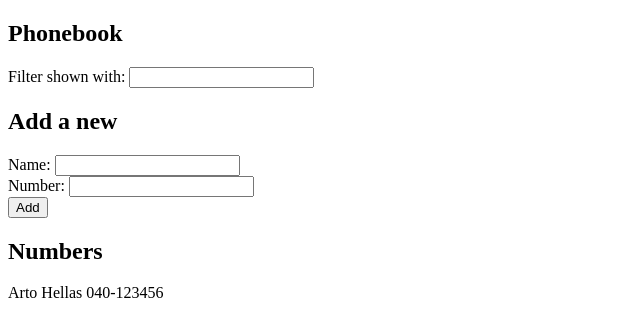
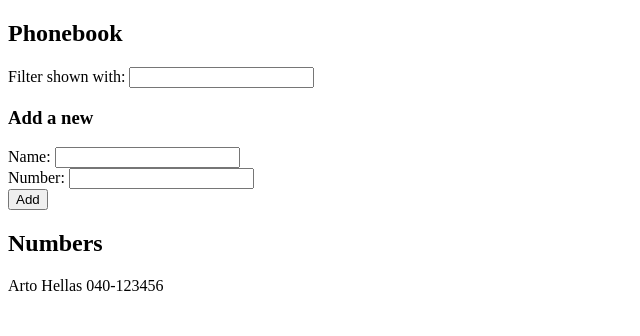
Before and after one commit to Jonatandb/FullStackOpen2022, a React (Create React App) app in the folder part2/phonebook/: page / in a window 1280 px wide. Shown: the top 336 px of the page, without its empty margins (0-640 px from the left). Built offline with nearby package versions, Linux system fonts and the light colour scheme.

Commit message:
2.10: La guía telefónica, paso 5
https://fullstackopen.com/es/part2/formularios#ejercicios-2-6-2-10

```diff
--- a/part2/phonebook/src/App.js
+++ b/part2/phonebook/src/App.js
@@ -1,4 +1,7 @@
 import React, { useState } from 'react'
+import Filter from './components/Filter'
+import PersonForm from './components/PersonForm'
+import Persons from './components/Persons'
 
 const App = () => {
   const [persons, setPersons] = useState([
@@ -41,28 +44,18 @@ const App = () => {
   return (
     <div>
       <h2>Phonebook</h2>
-      <div>
-        Filter shown with:{' '}
-        <input onChange={handleFilterChanged} value={filter} />
-      </div>
-      <h2>Add a new</h2>
-      <form onSubmit={handleSumbit}>
-        <div>
-          Name: <input onChange={handleNameChanged} value={newName} />
-        </div>
-        <div>
-          Number: <input onChange={handlePhoneChanged} value={newPhone} />
-        </div>
-        <div>
-          <button type='submit'>Add</button>
-        </div>
-      </form>
+      <Filter filter={filter} handleFilterChanged={handleFilterChanged} />
+
+      <h3>Add a new</h3>
+      <PersonForm
+        handleSumbit={handleSumbit}
+        handleNameChanged={handleNameChanged}
+        handlePhoneChanged={handlePhoneChanged}
+        newName={newName}
+        newPhone={newPhone}
+      />
       <h2>Numbers</h2>
-      {results.map(person => (
-        <p key={person.name}>
-          {person.name} {person.phone}
-        </p>
-      ))}
+      <Persons persons={results} />
     </div>
   )
 }
--- /dev/null
+++ b/part2/phonebook/src/components/Filter.js
@@ -0,0 +1,9 @@
+import React from 'react'
+
+export default function Filter({ handleFilterChanged, filter }) {
+  return (
+    <div>
+      Filter shown with: <input onChange={handleFilterChanged} value={filter} />
+    </div>
+  )
+}
--- /dev/null
+++ b/part2/phonebook/src/components/Person.js
@@ -0,0 +1,9 @@
+import React from 'react'
+
+export default function Person({ name, phone }) {
+  return (
+    <p>
+      {name} {phone}
+    </p>
+  )
+}
--- /dev/null
+++ b/part2/phonebook/src/components/PersonForm.js
@@ -0,0 +1,23 @@
+import React from 'react'
+
+export default function PersonForm({
+  handleSumbit,
+  handleNameChanged,
+  handlePhoneChanged,
+  newName,
+  newPhone,
+}) {
+  return (
+    <form onSubmit={handleSumbit}>
+      <div>
+        Name: <input onChange={handleNameChanged} value={newName} />
+      </div>
+      <div>
+        Number: <input onChange={handlePhoneChanged} value={newPhone} />
+      </div>
+      <div>
+        <button type='submit'>Add</button>
+      </div>
+    </form>
+  )
+}
--- /dev/null
+++ b/part2/phonebook/src/components/Persons.js
@@ -0,0 +1,8 @@
+import React from 'react'
+import Person from './Person'
+
+export default function Persons({ persons }) {
+  return persons.map(person => (
+    <Person key={person.name} name={person.name} phone={person.phone} />
+  ))
+}
```
